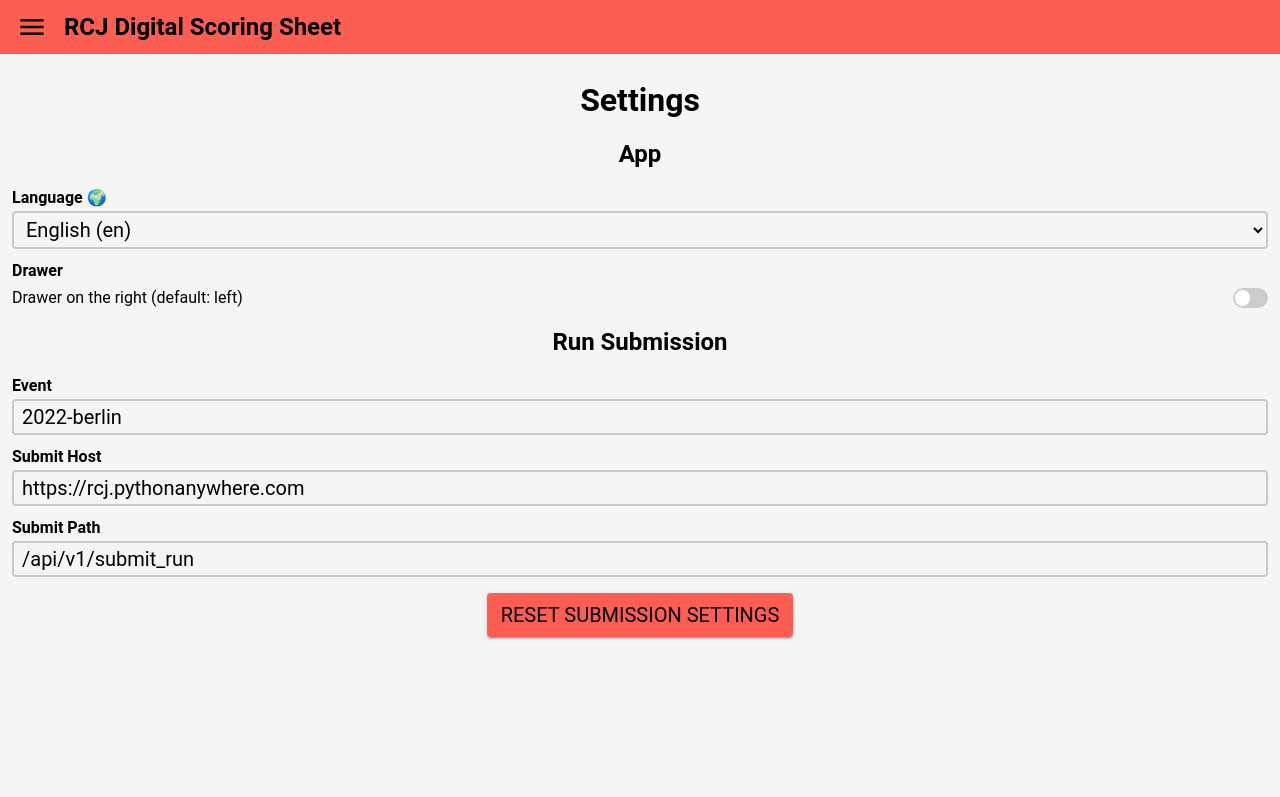
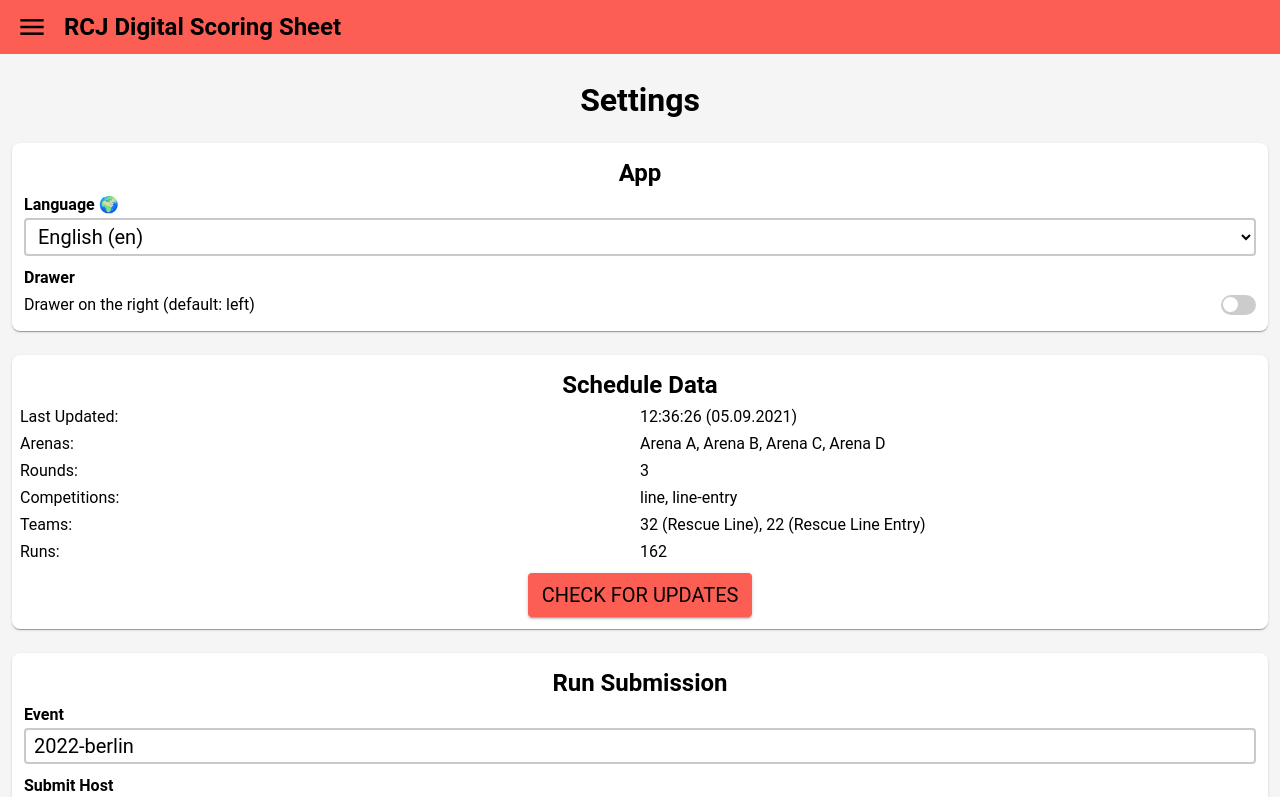
Before and after one commit to rcjberlin/rcj-dss, a Vue app: page /#/settings in a window 1280 px wide. Shown: the top 797 px of the page. Built offline with nearby package versions, Linux system fonts and the light colour scheme.

Commit message:
[WIP] use schedule data for selecting round/arena/...
* store in vuex
* filter based on selected competition
* fetch data from server and update locally

```diff
--- a/src/App.vue
+++ b/src/App.vue
@@ -71,10 +71,23 @@ export default defineComponent({
 
 body {
   --theme-color: #fd5e53;
-  background-color: #f5f5f6;
+  --background-color: #f5f5f6;
+  --background-color2: #fff;
+  --text-color: #000;
+
+  background-color: var(--background-color);
+  color: var(--text-color);
   font-size: 16px;
   margin: 0;
   height: 100vh;
+}
+
+@media (prefers-color-scheme: dark) {
+  /*body {
+    --background-color: #111;
+    --background-color2: #222;
+    --text-color: #fff;
+  }*/
 }
 
 #app {
--- a/src/assets/styles/custom-style.css
+++ b/src/assets/styles/custom-style.css
@@ -49,6 +49,7 @@ button:not(.no-button-styling):active {
 input {
   width: calc(100% - 28px); /* substract margin, border and padding */
   background-color: inherit;
+  color: inherit;
   border-color: #c9c9c9;
 }
 input:focus {
@@ -66,6 +67,7 @@ input[type="checkbox"] {
 select {
   width: calc(100% - 8px); /* substract margin */
   background-color: inherit;
+  color: inherit;
   border-color: #c9c9c9;
 }
 select:focus {
--- /dev/null
+++ b/src/components/layout/Card.vue
@@ -0,0 +1,31 @@
+<template>
+  <div class="card">
+    <h2>{{ title }}</h2>
+    <slot></slot>
+  </div>
+</template>
+
+<script lang="ts">
+import { defineComponent } from "vue";
+
+export default defineComponent({
+  name: "Card",
+  props: {
+    title: String,
+  },
+});
+</script>
+
+<style scoped>
+.card {
+  border-radius: 8px;
+  background: var(--background-color2);
+  box-shadow: 0px 2px 1px -1px rgba(0, 0, 0, 0.2), 0px 1px 1px 0px rgba(0, 0, 0, 0.14), 0px 1px 3px 0px rgba(0, 0, 0, 0.12);
+  padding: 8px;
+  margin: 24px 4px;
+}
+.card h2 {
+  margin: 0;
+  margin-top: 8px;
+}
+</style>
--- /dev/null
+++ b/src/components/layout/KeyValueRow.vue
@@ -0,0 +1,31 @@
+<template>
+  <div class="key-value-container input-section">
+    <div class="key-value-item">{{ name }}</div>
+    <div class="key-value-item">{{ value }}</div>
+  </div>
+</template>
+
+<script lang="ts">
+import { defineComponent } from "vue";
+
+export default defineComponent({
+  name: "KeyValueRow",
+  props: {
+    name: String,
+    value: String,
+  },
+});
+</script>
+
+<style scoped>
+.key-value-container {
+  display: flex;
+}
+.key-value-item {
+  flex-wrap: wrap;
+  flex: 1 1;
+  text-align: left;
+  max-width: 50%;
+  overflow-wrap: break-word;
+}
+</style>
--- /dev/null
+++ b/src/helpers/formatting.ts
@@ -0,0 +1,19 @@
+export function convertDateToString(date: Date, formatString = "hh:mm:ss (DD.MM.YYYY)"): string {
+  return formatString
+    .replace("hh", pad(date.getHours()))
+    .replace("mm", pad(date.getMinutes()))
+    .replace("ss", pad(date.getSeconds()))
+    .replace("DD", pad(date.getDate()))
+    .replace("MM", pad(date.getMonth() + 1))
+    .replace("YYYY", pad(date.getFullYear(), 4));
+}
+
+export function pad(value: string | number, length = 2, character: string | number = 0): string {
+  value = String(value);
+  return String(character).repeat(Math.max(0, length - value.length)) + value;
+}
+
+export function competitionIdToReadableName(competitionId: string): string {
+  const mapping: { [id: string]: string } = { line: "Rescue Line", "line-entry": "Rescue Line Entry" };
+  return mapping[competitionId] || competitionId;
+}
--- a/src/locales/en.json
+++ b/src/locales/en.json
@@ -63,6 +63,14 @@
         "language": "Language",
         "drawer": "Drawer",
         "drawerOnRightText": "Drawer on the right (default: left)",
+        "scheduleData": "Schedule Data",
+        "scheduleLastUpdated": "Last Updated:",
+        "scheduleArenas": "Arenas:",
+        "scheduleRounds": "Rounds:",
+        "scheduleCompetitions": "Competitions:",
+        "scheduleTeams": "Teams:",
+        "scheduleRuns": "Runs:",
+        "checkForScheduleUpdates": "Check for Updates",
         "runSubmission": "Run Submission",
         "event": "Event",
         "submitHost": "Submit Host",
--- a/src/store/index.ts
+++ b/src/store/index.ts
@@ -2,11 +2,13 @@ import { createStore } from "vuex";
 import { IState } from "@/types";
 import { getJsonFromLocalStorage, writeJsonToLocalStorage } from "./localStorageHelper";
 import moduleSettings from "./moduleSettings";
+import moduleScheduleData from "./moduleScheduleData";
 
 const LS_KEY_STORE = "vuexstore-";
 
 const modules = {
   settings: moduleSettings,
+  schedule: moduleScheduleData,
 };
 
 // create a map of mutation names (e.g. "setLanguage" to module names (e.g. "settings")
@@ -62,4 +64,7 @@ store.subscribe((mutation, state) => {
   }
 });
 
+// custom init functions
+store.commit("initSchedule");
+
 export default store;
--- /dev/null
+++ b/src/store/moduleScheduleData.ts
@@ -0,0 +1,40 @@
+import { IStateScheduleData } from "@/types";
+
+import computed from "../schedule/_computed.json";
+import timestamp from "../schedule/_timestamp.json";
+import arenas from "../schedule/arenas.json";
+import competitions from "../schedule/competitions.json";
+import events from "../schedule/events.json";
+import runs from "../schedule/scheduled-runs.json";
+import teams from "../schedule/teams.json";
+
+export default {
+  state(): IStateScheduleData {
+    return {
+      timestamp: 0,
+      arenas: [],
+      competitions: [],
+      events: [],
+      runs: [],
+      teams: [],
+      rounds: 0,
+    };
+  },
+  mutations: {
+    initSchedule(state: IStateScheduleData): void {
+      // compares the schedule data in state (from local storage) and the default data -> takes the most recent
+      if (timestamp.time > state.timestamp) {
+        // data in state / from local storage is not up-to-date -> overwrite
+        state.arenas = arenas;
+        state.competitions = competitions;
+        state.events = events;
+        state.runs = runs;
+        state.teams = teams;
+        state.rounds = computed.rounds;
+        state.timestamp = timestamp.time;
+      }
+    },
+  },
+  actions: {},
+  modules: {},
+};
--- a/src/views/Run2Team.vue
+++ b/src/views/Run2Team.vue
@@ -4,14 +4,7 @@
     Referee Competition Arena Round
     <br />
     <form @submit.prevent>
-      {{ tc("team") }}
-      <select>
-        <option>RL1</option>
-        <option>RL2</option>
-        <option>RL3</option>
-        <option>RL4</option>
-        <option>RL5</option>
-      </select>
+      <custom-select :label="tc('team')" :options="teamOptions" />
 
       {{ tg("evacuationPoint") }}
       <label><input type="radio" name="evacuation-point" id="evacuation-point-low" /> {{ tg("epLow") }}</label
@@ -24,10 +17,21 @@
 
 <script lang="ts">
 import { defineComponent } from "vue";
-import { IComponentsNavigationBarConfig } from "../types";
+import { IComponentsNavigationBarConfig, IScheduleTeam } from "../types";
+import CustomSelect from "../components/inputs/CustomSelect.vue";
 
 export default defineComponent({
   name: "Run2Team",
+  components: { CustomSelect },
+  computed: {
+    teamOptions(): Array<{ text: string; value: string }> {
+      // TODO: filter based on selected competition
+      return this.$store.state.schedule.teams.map((team: IScheduleTeam) => ({
+        text: team.name,
+        value: team.teamId,
+      }));
+    },
+  },
   methods: {
     tc(key: string): string {
       return this.$t("run.team." + key);
--- a/src/views/Settings.vue
+++ b/src/views/Settings.vue
@@ -1,7 +1,8 @@
 <template>
   <div>
     <h1>{{ tc("settings") }}</h1>
-    <h2>{{ tc("app") }}</h2>
+
+    <card :title="tc('app')">
       <div class="input-section">
         <custom-label :text="tc('language') + ' 🌍'" forId="locale-selector" />
         <select v-model="$i18n.locale" id="locale-selector">
@@ -14,7 +15,22 @@
         <custom-label :text="tc('drawer')" />
         <custom-switch :label="tc('drawerOnRightText')" @switch-input="onInputDrawerPosition" :initialValue="switchDrawerOnRight" />
       </div>
-    <h2>{{ tc("runSubmission") }}</h2>
+    </card>
+
+    <card :title="tc('scheduleData')">
+      <key-value-row :name="tc('scheduleLastUpdated')" :value="scheduleLastUpdateTime" />
+      <key-value-row :name="tc('scheduleArenas')" :value="displayArrayValues($store.state.schedule.arenas.map((arena) => arena.name))" />
+      <key-value-row :name="tc('scheduleRounds')" :value="String($store.state.schedule.rounds)" />
+      <key-value-row :name="tc('scheduleCompetitions')" :value="displayArrayValues($store.state.schedule.competitions)" />
+      <key-value-row :name="tc('scheduleTeams')" :value="scheduleTeamsPerCompetition" />
+      <key-value-row :name="tc('scheduleRuns')" :value="String($store.state.schedule.runs.length)" />
+      <div class="v-center">
+        <!-- TODO: fetch data from server -->
+        <button>{{ tc("checkForScheduleUpdates") }}</button>
+      </div>
+    </card>
+
+    <card :title="tc('runSubmission')">
       <form @submit.prevent>
         <custom-text-input
           :label="tc('event')"
@@ -35,6 +51,7 @@
       <div class="v-center">
         <button v-on:click="$store.commit('restoreAPIDefaults')">{{ tc("submitRestoreDefaults") }}</button>
       </div>
+    </card>
   </div>
 </template>
 
@@ -43,6 +60,10 @@ import { defineComponent } from "vue";
 import CustomTextInput from "../components/inputs/CustomTextInput.vue";
 import CustomSwitch from "../components/inputs/CustomSwitch.vue";
 import CustomLabel from "../components/inputs/CustomLabel.vue";
+import KeyValueRow from "../components/layout/KeyValueRow.vue";
+import Card from "../components/layout/Card.vue";
+
+import { competitionIdToReadableName, convertDateToString } from "../helpers/formatting";
 
 import i18nMessagesRaw from "../locales/_index";
 import { IRecursiveObject } from "../types";
@@ -57,10 +78,30 @@ export default defineComponent({
     CustomTextInput,
     CustomSwitch,
     CustomLabel,
+    KeyValueRow,
+    Card,
   },
   computed: {
     switchDrawerOnRight() {
       return this.$store.state.settings.drawerSide === "right";
+    },
+    scheduleLastUpdateTime() {
+      return convertDateToString(new Date(this.$store.state.schedule.timestamp));
+    },
+    scheduleTeamsPerCompetition() {
+      const teamsPerCompetition: { [competition: string]: number } = {};
+      for (const team of this.$store.state.schedule.teams) {
+        if (team.competition in teamsPerCompetition) {
+          teamsPerCompetition[team.competition] += 1;
+        } else {
+          teamsPerCompetition[team.competition] = 1;
+        }
+      }
+      return Object.entries(teamsPerCompetition).reduce((text, competitionWithTeamCount) => {
+        return (
+          text + (text === "" ? "" : ", ") + `${competitionWithTeamCount[1]} (${competitionIdToReadableName(competitionWithTeamCount[0])})`
+        );
+      }, "");
     },
   },
   methods: {
@@ -79,6 +120,11 @@ export default defineComponent({
     setSettingFunction(name: string): (value: string) => void {
       return (value: string) => this.$store.commit("setSetting", { name, value });
     },
+    displayArrayValues(array: string[]): string {
+      return array.reduce((values, value) => {
+        return values + (values === "" ? "" : ", ") + value;
+      }, "");
+    },
   },
   mounted() {
     this.$watch(
```
Also changed, not shown: src/types/index.ts (+37 -0 lines), src/views/Run1Setup.vue (+28 -3 lines). Lines whose indentation alone changed are shown as unchanged.
